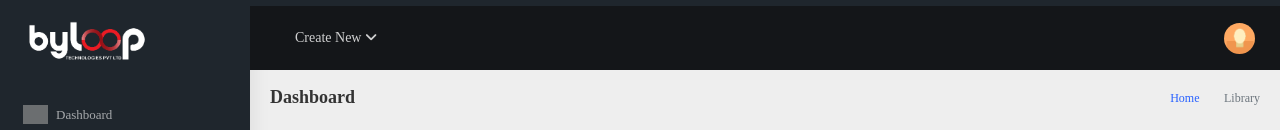
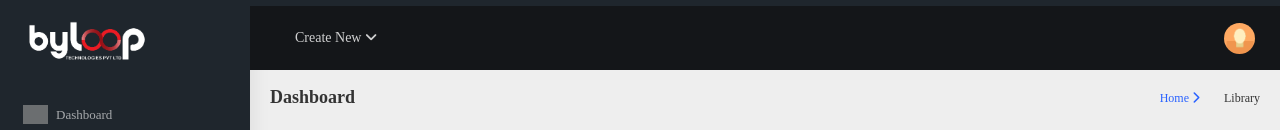
Before and after one commit to shraddhaByloop24/Billing-software-System, a React (Vite) app in the folder Frontend/: page /Dashboard in a window 1280 px wide. Shown: the top 130 px of the page. Built offline with nearby package versions, Linux system fonts and the light colour scheme; grey boxes are pictures that could not be loaded.

Commit message:
update backbtn

```diff
--- a/Frontend/src/component/Dashboard/Backbtn.jsx
+++ b/Frontend/src/component/Dashboard/Backbtn.jsx
@@ -1,5 +1,5 @@
 import React from 'react'
-
+import { Link } from 'react-router-dom'
 const Backbtn = () => {
   return (
     <>
@@ -11,8 +11,13 @@ const Backbtn = () => {
               <div class="ms-auto text-end">
                 <nav aria-label="breadcrumb">
                   <ol class="breadcrumb">
-              <li class="breadcrumb-item"><a href="#">Home</a></li>
-              <li class="breadcrumb-item active" aria-current="page">
+                    <li class="breadcrumb-item">
+                      <Link to="/Dashboard">
+                      Home  <i className="fa-solid fa-chevron-right"></i>
+                      </Link>
+                    </li>
+
+                    <li class="breadcrumb-item ">
                       Library
                     </li>
                   </ol>
```
Lines whose indentation alone changed are shown as unchanged.
